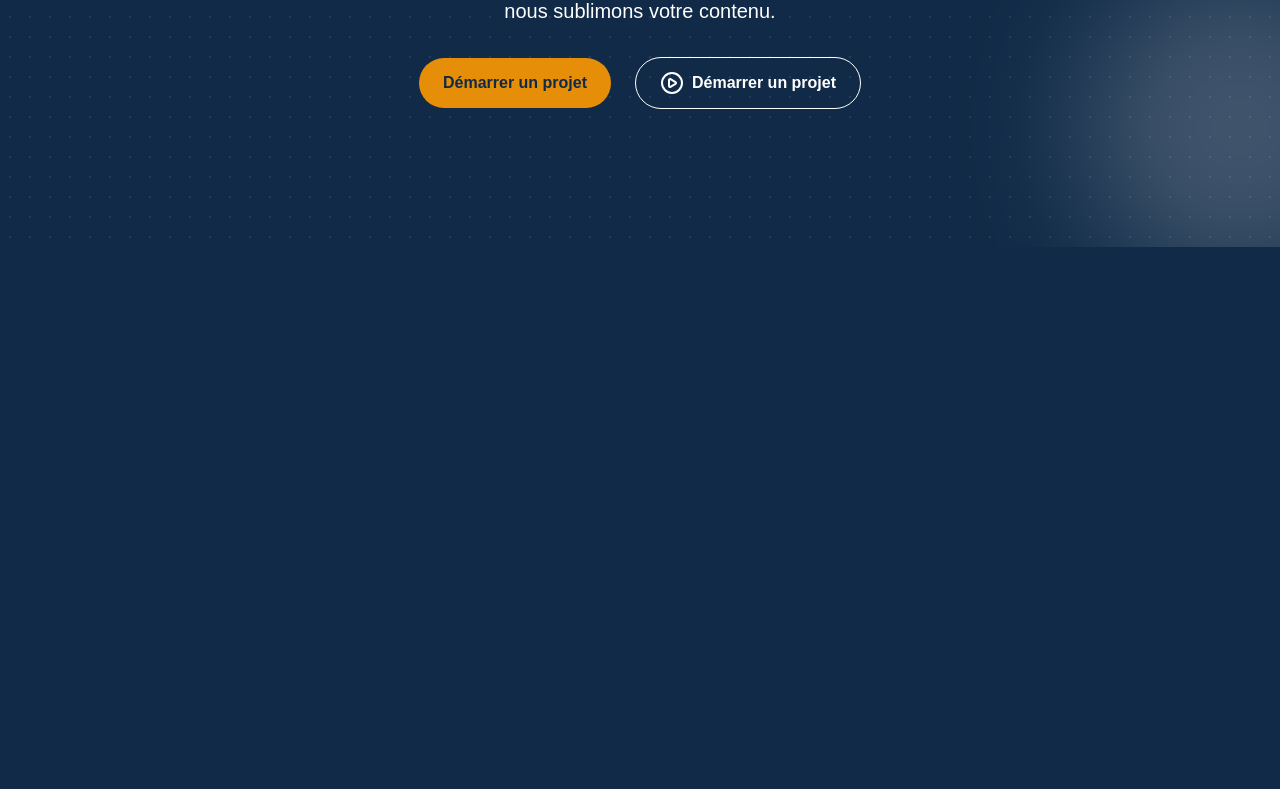
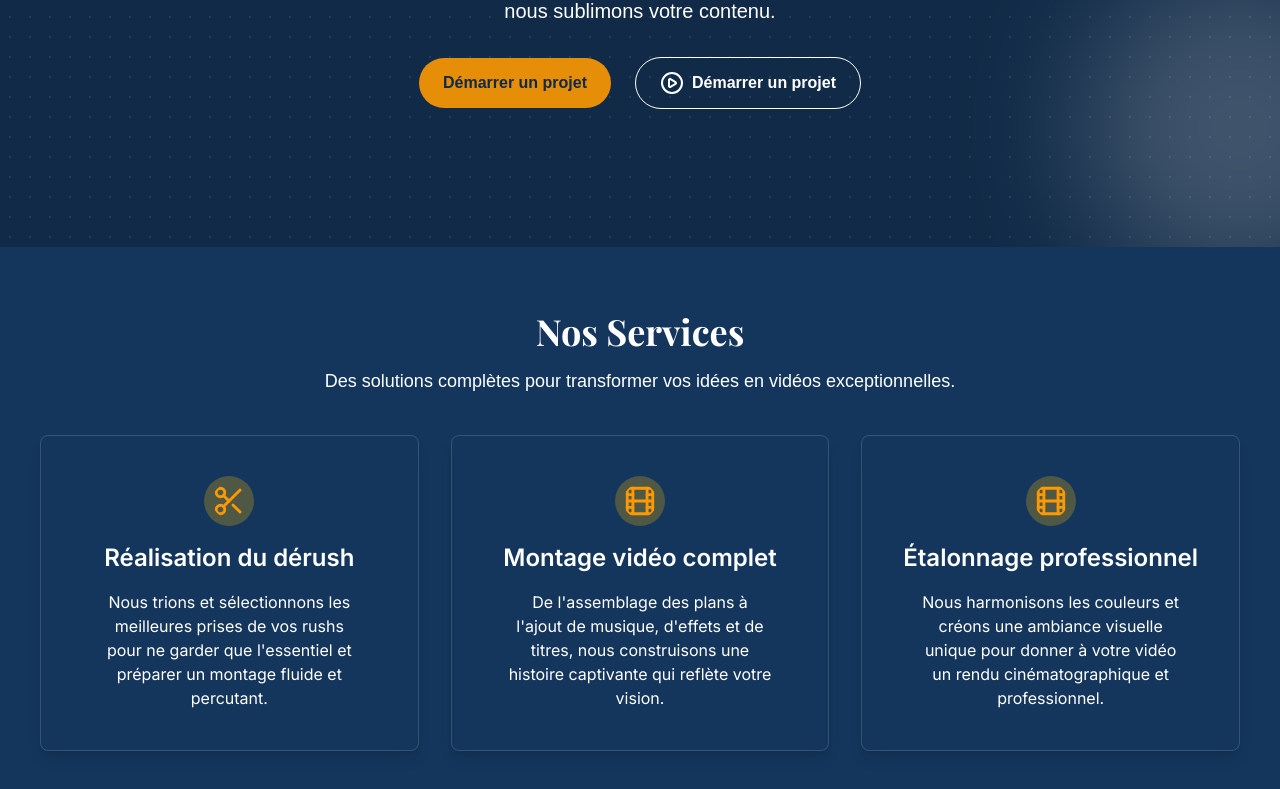
Before and after one commit to EdwinDij/trimio, a Next.js app: page / in a window 1280 px wide. Shown: the part 553-1342 px from the top of the page. Before the commit the page ends 800 px from the top, so only its background shows below. Built offline with nearby package versions, Linux system fonts and the light colour scheme.

Commit message:
ajout du composant Services avec intégration dans le layout, mise à jour des types et amélioration des styles globaux

```diff
--- a/app/components/index.ts
+++ b/app/components/index.ts
@@ -1,2 +1,2 @@
-export {Header} from './layout';
-export {Hero} from './section';
+export { Header } from './layout';
+export { Hero, Services } from './section';
--- a/app/components/layout/header.tsx
+++ b/app/components/layout/header.tsx
@@ -6,19 +6,11 @@ import Link from "next/link";
 import { Menu, X } from "lucide-react";
 import creations from "../../utils/creation.json"; // Assuming this is the correct path to your creations data
 import { motion } from "framer-motion";
-
+import { navbarItem } from "../../types/listItems"; // Adjust the import path as necessary
 export const Header = () => {
   const [isOpen, setIsOpen] = useState(false);
 
-  const headerList = [
-    {
-      logo: Logo,
-      services: "Services",
-      about: "A propos",
-      contact: "Contacter",
-    },
-  ];
-  const menuItems = [
+  const menuItems: navbarItem[] = [
     { id: "services", label: "Services" },
     { id: "a-propos", label: "À propos" },
     ...(creations.length > 0
@@ -27,7 +19,6 @@ export const Header = () => {
     { id: "contact", label: "Contact" },
   ];
 
-  console.log(creations.length);
   return (
     <motion.header
       className="container mx-auto px-4 py-6 flex justify-between items-center fixed top-0 left-0 right-0 z-50 transition-all duration-300 bg-transparent text-white"
@@ -36,12 +27,7 @@ export const Header = () => {
       transition={{ duration: 0.5 }}
     >
       <Link href="#">
-        <Image
-          src={headerList[0].logo}
-          alt="Logo"
-          width={80}
-          height={60}
-        />
+        <Image src={Logo} alt="Logo" width={80} height={60} />
       </Link>
 
       {/* Desktop Navigation */}
--- a/app/components/section/index.ts
+++ b/app/components/section/index.ts
@@ -1 +1,2 @@
+export { Services } from './services';
 export {Hero} from './hero';
--- /dev/null
+++ b/app/components/section/services.tsx
@@ -0,0 +1,60 @@
+import React from "react";
+import { Scissors, Film } from "lucide-react";
+import { serviceItem } from "../../types/listItems";
+
+export const Services = () => {
+  const servicesList: serviceItem[] = [
+    {
+      id: 1,
+      title: "Réalisation du dérush",
+      description:
+        "Nous trions et sélectionnons les meilleures prises de vos rushs pour ne garder que l'essentiel et préparer un montage fluide et percutant.",
+      icon: Scissors,
+    },
+    {
+      id: 2,
+      title: "Montage vidéo complet",
+      description:
+        "De l'assemblage des plans à l'ajout de musique, d'effets et de titres, nous construisons une histoire captivante qui reflète votre vision.",
+      icon: Film,
+    },
+    {
+      id: 3,
+      title: "Étalonnage professionnel",
+      description:
+        "Nous harmonisons les couleurs et créons une ambiance visuelle unique pour donner à votre vidéo un rendu cinématographique et professionnel.",
+      icon: Film,
+    },
+  ];
+
+  return (
+    <section className="bg-[#14365C] px-4 py-16 sm:px-6 lg:px-10">
+      <h1 className="text-center text-3xl sm:text-4xl font-bold text-white mb-4">
+        Nos Services
+      </h1>
+      <p className="text-center text-white text-base sm:text-lg max-w-2xl mx-auto mb-10 px-4">
+        Des solutions complètes pour transformer vos idées en vidéos exceptionnelles.
+      </p>
+
+      <div className="grid grid-cols-1 md:grid-cols-2 lg:grid-cols-3 gap-8">
+        {servicesList.map((service) => (
+          <article
+            key={service.id}
+            className="flex flex-col items-center bg-transparent p-6 sm:p-8 md:p-10 rounded-lg shadow-lg hover:shadow-xl transition-shadow border border-[#f8fafc]/15 text-center"
+          >
+            <service.icon
+              size={50}
+              className="text-amber-500 mb-4 bg-amber-400/25 rounded-full p-2"
+            />
+            <h2 className="text-xl sm:text-2xl font-semibold text-white mb-4">
+              {service.title}
+            </h2>
+            <p className="text-white text-sm sm:text-base px-2 sm:px-4">
+              {service.description}
+            </p>
+          </article>
+        ))}
+      </div>
+    </section>
+  );
+};
--- a/app/globals.css
+++ b/app/globals.css
@@ -9,8 +9,19 @@ body {
   line-height: 1.6;
   background-image: radial-gradient(#f7f9fb17 1px, transparent 1px);
   background-size: 20px 20px;
+
 }
 
 a {
   text-decoration: none;
 }
+
+h1 {
+  font-family: "Playfair Display", serif;
+}
+nav {
+  font-family: "Inter", sans-serif;
+}
+article {
+  font-family: "Inter", sans-serif;
+}
--- a/app/page.tsx
+++ b/app/page.tsx
@@ -1,9 +1,12 @@
-import { Header, Hero } from "./components";
+import { Header, Hero, Services } from "./components";
 export default function Home() {
   return (
     <>
       <Header />
-      <Hero />
+      <main>
+        <Hero />
+        <Services />
+      </main>
     </>
   );
 }
--- /dev/null
+++ b/app/types/listItems.ts
@@ -0,0 +1,11 @@
+export type navbarItem = {
+    id: string;
+    label: string;
+}
+
+export type serviceItem = {
+    id: number;
+    title: string;
+    description: string;
+    icon: React.ElementType;
+}
```
